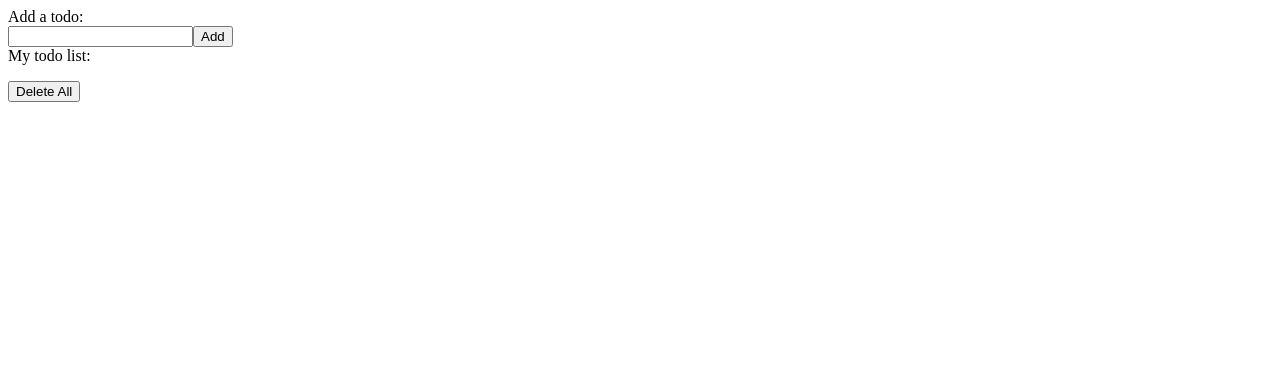
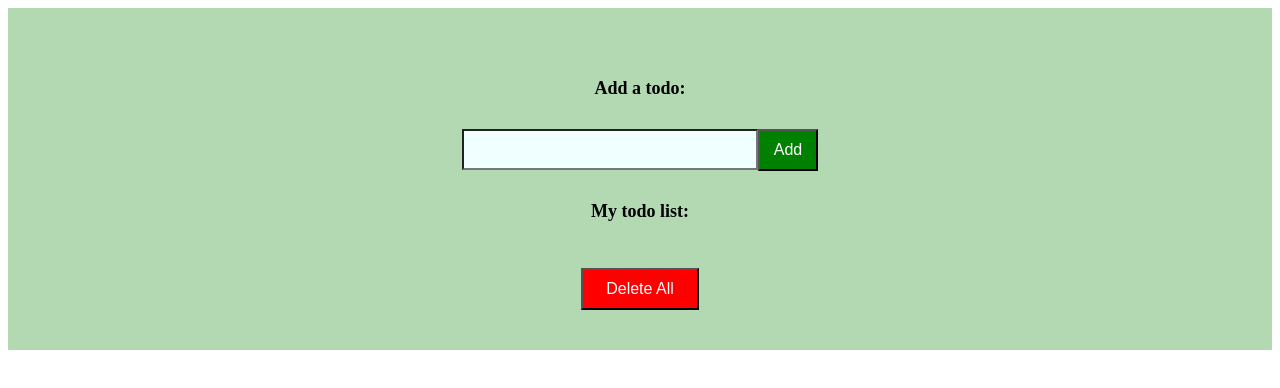
Before and after one commit to adrianadelazzari/todo-list, a Vue app: page / in a window 1280 px wide. Shown: the top 388 px of the page. Built offline with nearby package versions, Linux system fonts and the light colour scheme.

Commit message:
Adding some CSS styling

```diff
--- a/src/components/ListItem.vue
+++ b/src/components/ListItem.vue
@@ -2,7 +2,7 @@
   <ul>
     <li v-for="(item, itemIndex) in itemProp" :key="itemIndex">
       {{ item }}
-      <button @click="deleteItem">Delete</button>
+      <button class="deleteItemBtn" @click="deleteItem">Delete</button>
     </li>
   </ul>
 </template>
@@ -22,3 +22,24 @@ export default {
   },
 };
 </script>
+
+<style>
+ul li {
+  position: relative;
+  padding: 12px 8px 12px 40px;
+  font-size: 18px;
+  transition: 0.2s;
+  list-style-type: none
+}
+.deleteItemBtn {
+  padding: 2px;
+  width: 7%;
+  background: red;
+  color: white;
+  text-align: center;
+  font-size: 15px;
+  cursor: pointer;
+  transition: 0.3s;
+  border-radius: 0;
+}
+</style>
--- a/src/components/ToDoList.vue
+++ b/src/components/ToDoList.vue
@@ -1,14 +1,12 @@
 <template>
-  <div>
-    <div>Add a todo:</div>
+  <div class="container">
+    <div class="header">Add a todo:</div>
     <input type="text" v-model="value" />
-    <button @click="addToDo">Add</button>
+    <button class="addBtn" @click="addToDo">Add</button>
+    <div class="header">My todo list:</div>
+    <ListItem :itemProp="toDoListArr" @deleteItem="removeToDo" />
+    <button class="deleteAllBtn" @click="removeAll">Delete All</button>
   </div>
-  <div>
-    <div>My todo list:</div>
-    <ListItem :itemProp="toDoListArr" @deleteItem="removeToDo" />
-  </div>
-  <button @click="removeAll">Delete All</button>
 </template>
 
 <script>
@@ -29,8 +27,8 @@ export default {
       this.toDoListArr.push(this.value);
       this.value = undefined;
     },
-    removeToDo(itemProp){
-      this.toDoListArr.splice(this.toDoListArr.indexOf(itemProp), 1)
+    removeToDo(itemProp) {
+      this.toDoListArr.splice(this.toDoListArr.indexOf(itemProp), 1);
     },
     removeAll() {
       this.toDoListArr = [];
@@ -38,3 +36,50 @@ export default {
   },
 };
 </script>
+
+<style>
+* {
+  box-sizing: border-box;
+}
+.container {
+  padding: 40px;
+  text-align: center;
+  background-color:hsla(120, 100%, 25%, 0.3)
+}
+.header {
+  padding: 30px;
+  text-align: center;
+  font-size: large;
+  font-weight: bold;
+}
+input{
+  padding: 10px;
+  width: 25%;
+  font-size: 15px;
+  transition: 0.3s;
+  border-radius: 0;
+  background-color: azure;
+}
+.addBtn {
+  padding: 10px;
+  width: 5%;
+  background: green;
+  color: white;
+  text-align: center;
+  font-size: 16px;
+  cursor: pointer;
+  transition: 0.3s;
+  border-radius: 0;
+}
+.deleteAllBtn {
+  padding: 10px;
+  width: 10%;
+  background: red;
+  color: white;
+  text-align: center;
+  font-size: 16px;
+  cursor: pointer;
+  transition: 0.3s;
+  border-radius: 0;
+}
+</style>
```
Also changed, not shown: 1 other file (tests, documents, lock files or other folders).
